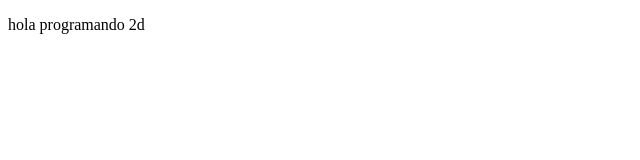
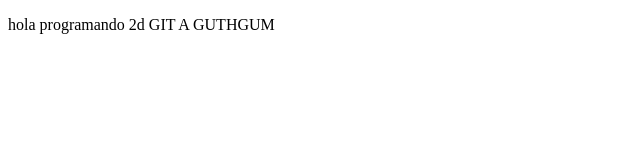
Before and after one commit to Jacksix-dev/ProyectoDemoIndex.html, a plain HTML site: page index.html in a window 1280 px wide. Shown: the whole page, without its empty margins (0-640 px from the left). Drawn offline with Linux system fonts and the light colour scheme.

Commit message:
Cambios re locos

```diff
--- a/index.html
+++ b/index.html
@@ -7,7 +7,7 @@
 </head>
 <body>
      <p>
-         hola programando 2d
+         hola programando 2d GIT A GUTHGUM
      </p>
 </body>
 </html>
```
